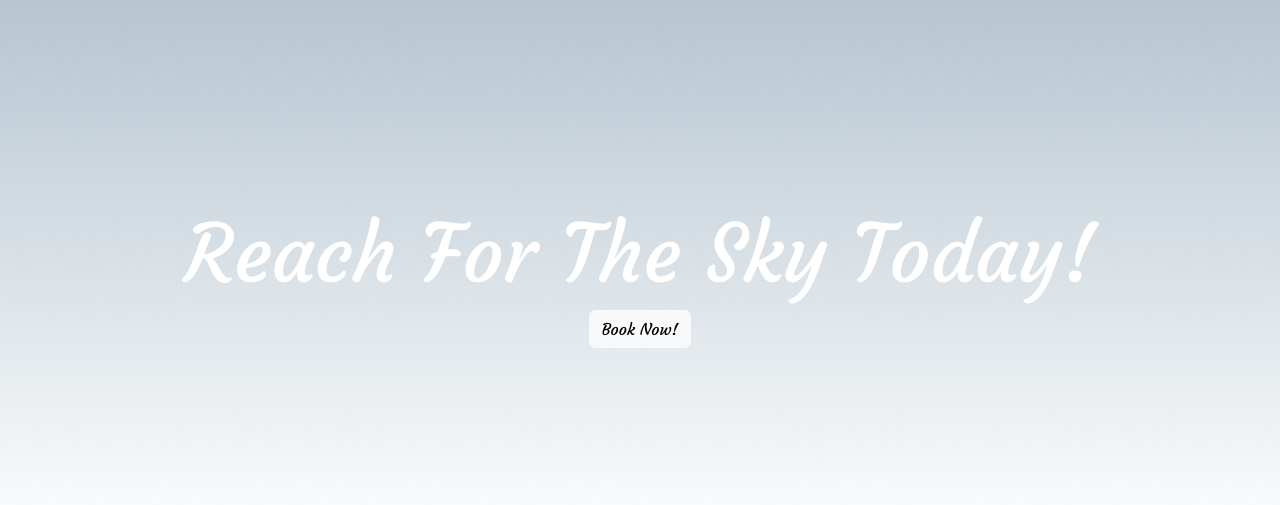
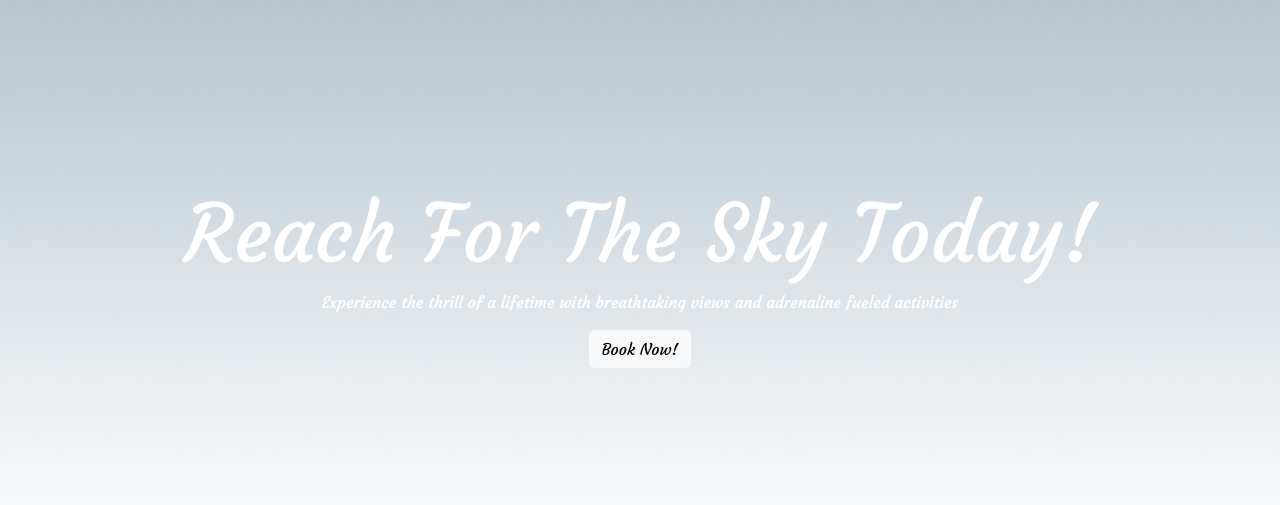
Before and after one commit to GraceBowles/bowles-grace-010-dsn1713-skyhighadventure, a plain HTML site: page index.html in a window 1280 px wide. Shown: the part 75-580 px from the top of the page. Drawn offline with nearby package versions, Linux system fonts and the light colour scheme.

Commit message:
final banner

```diff
--- a/index.html
+++ b/index.html
@@ -58,6 +58,7 @@
             <div class="d-flex justify-content-center align-items-center">
               <div class="text-white text-center">
                 <h1 class="display-1">Reach For The Sky Today!</h1>
+                <p> Experience the thrill of a lifetime with breathtaking views and adrenaline fueled activities</p>
                 <button type="button" class="btn btn-light">Book Now!</button>
               </div>
             </div>
```
